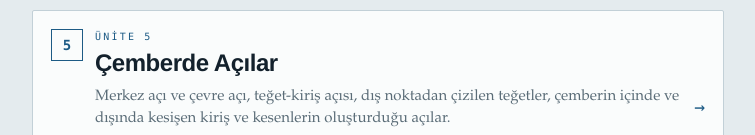
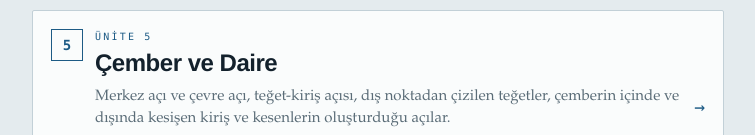
Before and after one commit to ozanyarci/geometryapp, an Angular app: page / in a window 1280 px wide. Shown: the part 1279-1414 px from the top of the page, without its empty margins (262-1017 px from the left). Built offline with nearby package versions, Linux system fonts and the light colour scheme.

Commit message:
Rename unit 5 to Çember ve Daire
Co-Authored-By: Claude Opus 5.5 <noreply@anthropic.com>
Claude-Session: https://claude.ai/code/session_019iJHzh7dd3AP9aedf74K1r

```diff
--- a/src/app/core/data/unit-5-circles.ts
+++ b/src/app/core/data/unit-5-circles.ts
@@ -1,7 +1,7 @@
 import { Question, Unit } from '../models';
 
 /**
- * Unit 5 — Angles in a circle.
+ * Unit 5 — Circle and disc.
  * Original questions written in the style of the "Çemberde Açılar — Çözümlü Test"
  * source: central and inscribed angles, tangent-chord angles, tangents from an
  * outside point, and angles formed by intersecting chords and secants.
@@ -785,7 +785,7 @@ export const CIRCLES_BANK: readonly Question[] = QUESTIONS;
 export const UNIT_5_CIRCLES: Unit = {
   id: 'circles',
   order: 5,
-  title: 'Çemberde Açılar',
+  title: 'Çember ve Daire',
   subtitle: 'Ünite 5',
   description:
     'Merkez açı ve çevre açı, teğet-kiriş açısı, dış noktadan çizilen teğetler, çemberin içinde ve dışında kesişen kiriş ve kesenlerin oluşturduğu açılar.',
```
Also changed, not shown: 1 other file (tests, documents, lock files or other folders).
